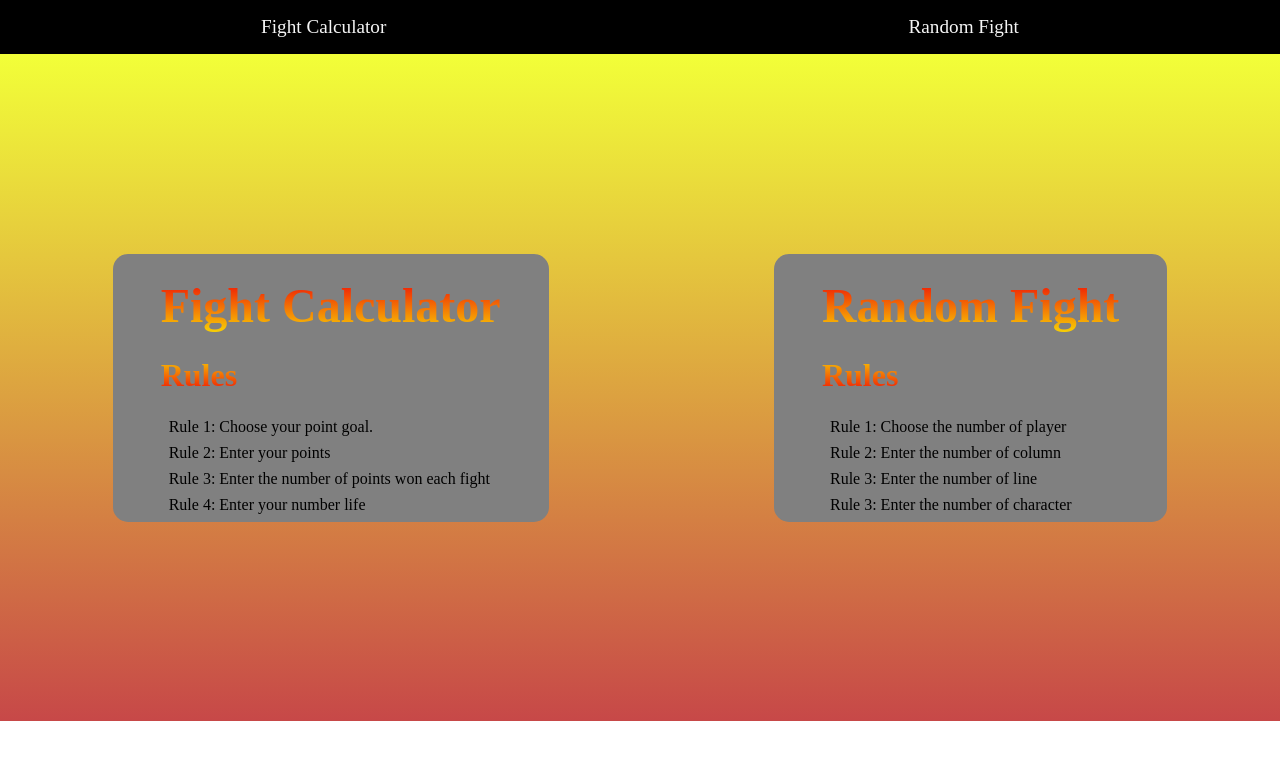
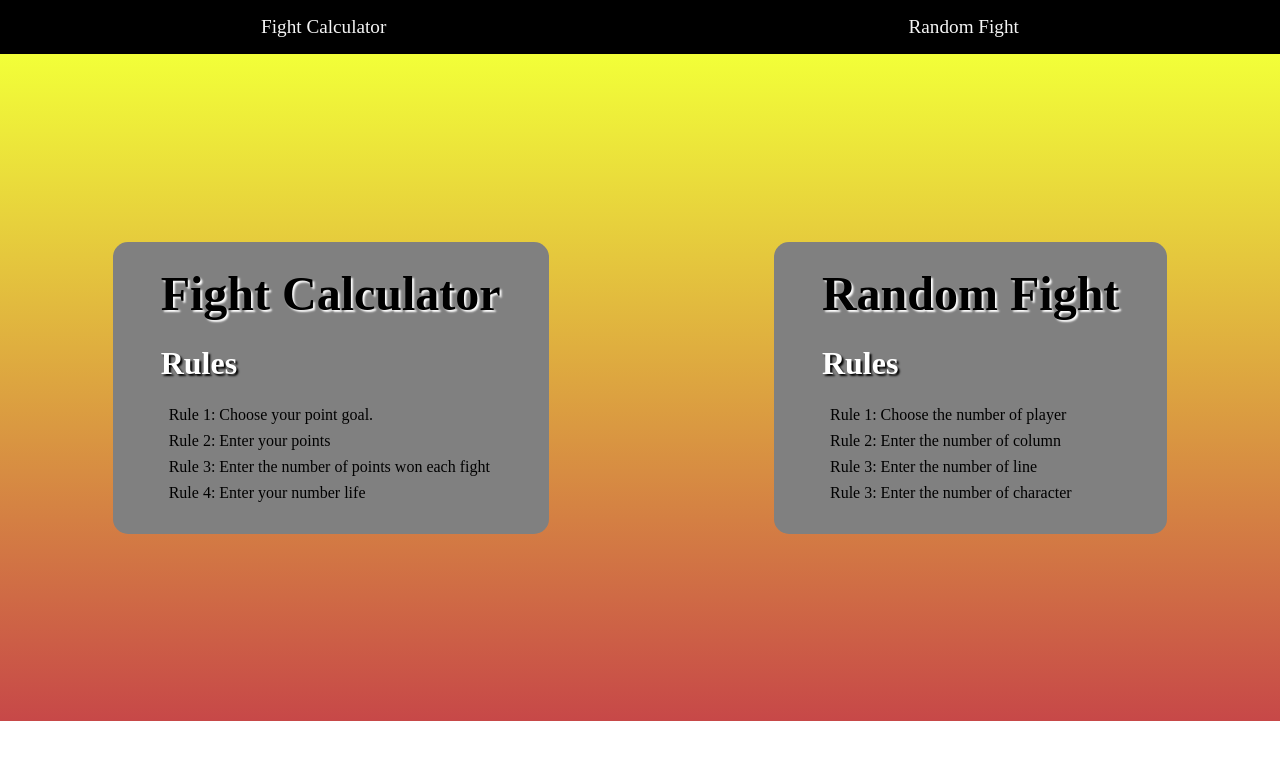
Before and after one commit to AnthonyDWeb/gameHelp, a plain HTML site: page index.html in a window 1280 px wide. Drawn offline with Linux system fonts and the light colour scheme.

Commit message:
css modification

```diff
--- a/style.css
+++ b/style.css
@@ -43,18 +43,16 @@ main {
 .container {
   border-radius: 15px;
   background-color: gray;
-  padding: 0 3rem;
+  padding: 0 3rem 1.5rem 3rem;
 }
 .main-title {
+  color: black;
+  text-shadow: 2px 2px 2px white;
   text-align: center;
   font-size: 3rem;
-  background: linear-gradient(rgb(238, 6, 6), rgb(248, 211, 3));
-  -webkit-background-clip: text;
-  -webkit-text-fill-color: transparent;
 }
 .subtitle {
   font-size: 2rem;
-  background: linear-gradient(rgb(248, 211, 3), rgb(238, 6, 6));
-  -webkit-background-clip: text;
-  -webkit-text-fill-color: transparent;
+  color: white;
+  text-shadow: 2px 2px 2px black;
 }
```
